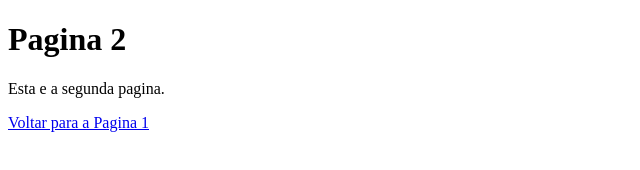
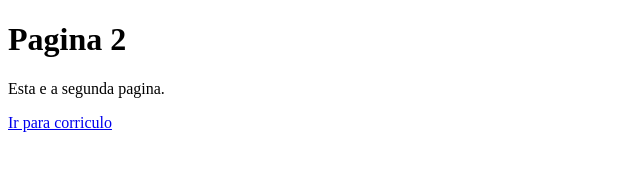
Before and after one commit to Daudasanha/Pagina, a plain HTML site: page pagina2.html in a window 1280 px wide. Shown: the full height of the page, 0-640 px from the left. Drawn offline with Linux system fonts and the light colour scheme.

Commit message:
Update pagina2.html

```diff
--- a/pagina2.html
+++ b/pagina2.html
@@ -6,6 +6,6 @@
 <body>
     <h1>Pagina 2</h1>
     <p>Esta e a segunda pagina.</p>
-    <a href="index.html">Voltar para a Pagina 1</a>
+    <a href="corriculo.html">Ir para corriculo</a>
 </body>
 </html>
```
